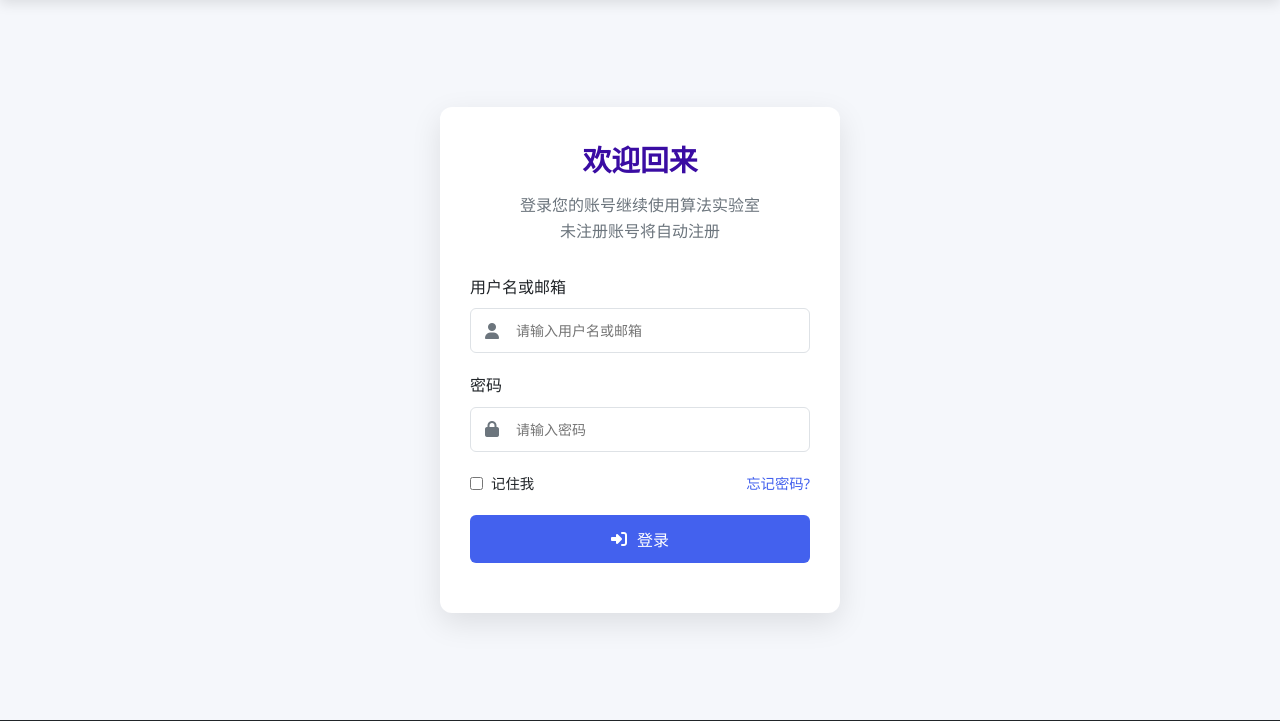
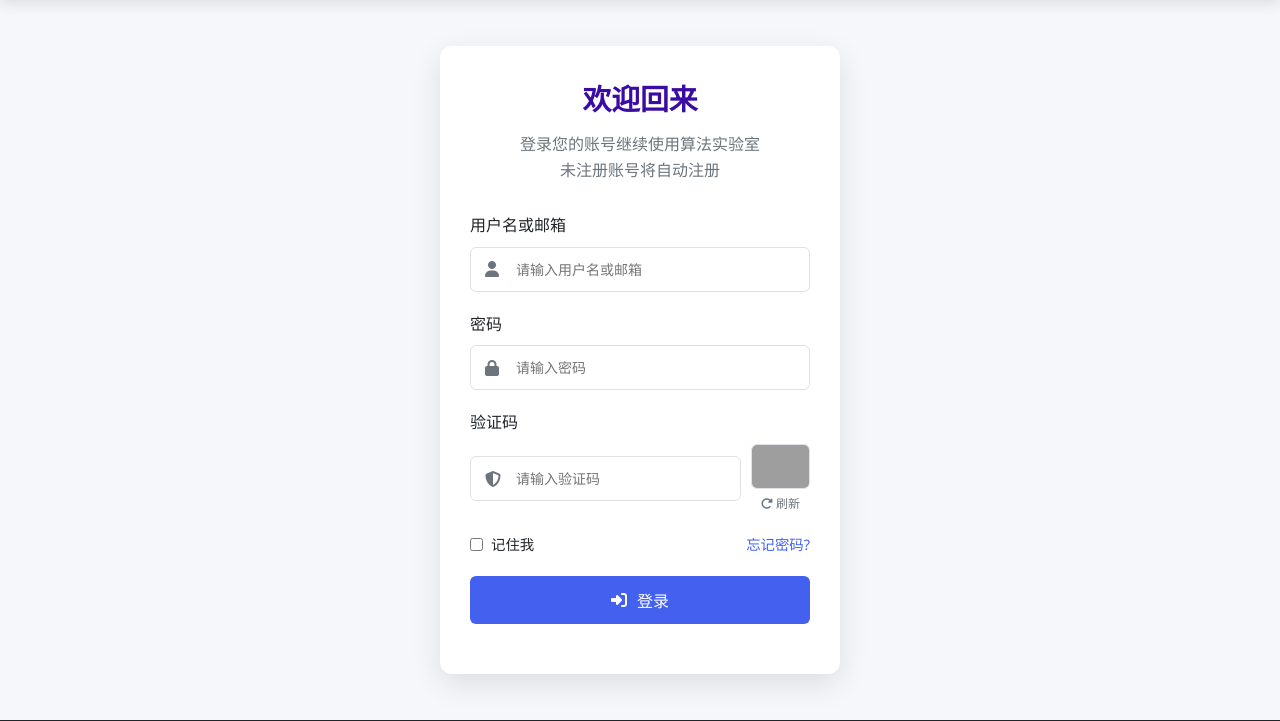
Before and after one commit to tanzhenjie-2025/oj-platform-based-on-django, a Django app: page /CheckObjectionApp/CheckObjection_login in a window 1280 px wide. Shown: the part 76-797 px from the top of the page. Run offline with Django 5.2, Linux system fonts and the light colour scheme; grey boxes are pictures that could not be loaded.

```diff
--- a/CheckObjection/settings.py
+++ b/CheckObjection/settings.py
@@ -27,7 +27,7 @@ DEBUG = False
 
 # ALLOWED_HOSTS = []
 # 加入 '127.0.0.1' 和 'localhost'，支持两种本地访问方式
-ALLOWED_HOSTS = ['127.0.0.1', 'localhost','6cdaf627.r8.cpolar.cn']
+ALLOWED_HOSTS = ['127.0.0.1', 'localhost','5b03eddf.r10.vip.cpolar.cn']
 
 # Application definition
 
--- a/CheckObjectionApp/code.py
+++ b/CheckObjectionApp/code.py
@@ -1,7 +1,7 @@
 import random
 from PIL import Image,ImageDraw,ImageFont,ImageFilter
 
-def check_code(width=120, height=30, char_length=5, font_file='kumo.ttf', font_size=28):
+def check_code(width=120, height=30, char_length=5, font_file='D:\python object\CheckObjection\CheckObjectionApp\Monaco.ttf', font_size=28):
     code = []
     img = Image.new(mode='RGB', size=(width, height), color=(255, 255, 255))
     draw = ImageDraw.Draw(img, mode='RGB')
--- a/CheckObjectionApp/templates/CheckObjection/CheckObjection_detail.html
+++ b/CheckObjectionApp/templates/CheckObjection/CheckObjection_detail.html
@@ -658,7 +658,7 @@ function solution() {
             62: `// {{ topic_content.title }}
 // 请在此编写你的解决方案
 
-public class Solution {
+public class Main {
     public static void main(String[] args) {
         // 你的代码在这里
     }
--- a/CheckObjectionApp/templates/CheckObjection/CheckObjection_login.html
+++ b/CheckObjectionApp/templates/CheckObjection/CheckObjection_login.html
@@ -76,6 +76,48 @@
             outline: none;
             border-color: var(--primary);
             box-shadow: 0 0 0 3px rgba(67, 97, 238, 0.15);
+        }
+
+        .captcha-container {
+            display: flex;
+            gap: 10px;
+            align-items: center;
+        }
+
+        .captcha-input {
+            flex: 1;
+        }
+
+        .captcha-display {
+            display: flex;
+            flex-direction: column;
+            align-items: center;
+            gap: 5px;
+        }
+
+        .captcha-image {
+            height: 45px;
+            border-radius: 6px;
+            border: 1px solid var(--border);
+            cursor: pointer;
+            transition: all 0.3s;
+        }
+
+        .captcha-image:hover {
+            transform: scale(1.05);
+            box-shadow: 0 5px 15px rgba(0, 0, 0, 0.1);
+        }
+
+        .captcha-refresh {
+            font-size: 0.75rem;
+            color: var(--gray);
+            text-align: center;
+            cursor: pointer;
+            transition: color 0.3s;
+        }
+
+        .captcha-refresh:hover {
+            color: var(--primary);
         }
 
         .remember-forgot {
@@ -225,6 +267,14 @@
                 align-items: flex-start;
                 gap: 10px;
             }
+
+            .captcha-container {
+                flex-direction: column;
+            }
+
+            .captcha-input {
+                width: 100%;
+            }
         }
     </style>
 {% endblock head %}
@@ -253,7 +303,22 @@
                     <div class="input-with-icon">
                         <i class="fas fa-lock input-icon"></i>
                         <input type="password" id="password" name="password" placeholder="请输入密码" required>
+                    </div>
+                </div>
 
+                <div class="form-group">
+                    <label for="captcha">验证码</label>
+                    <div class="captcha-container">
+                        <div class="input-with-icon captcha-input">
+                            <i class="fas fa-shield-alt input-icon"></i>
+                            <input type="text" id="captcha" name="captcha" placeholder="请输入验证码" required maxlength="6">
+                        </div>
+                        <div class="captcha-display">
+                            <img src="{% url 'CheckObjectionApp:image_code' %}" alt="captcha" class="captcha-image" id="captcha-image">
+                            <div class="captcha-refresh" id="refresh-captcha">
+                                <i class="fas fa-redo-alt"></i> 刷新
+                            </div>
+                        </div>
                     </div>
                 </div>
 
@@ -271,4 +336,24 @@
             </form>
         </div>
     </div>
+
+    <script>
+        document.addEventListener('DOMContentLoaded', function() {
+            const captchaImage = document.getElementById('captcha-image');
+            const refreshCaptcha = document.getElementById('refresh-captcha');
+
+            // 刷新验证码
+            function refreshCaptchaImage() {
+                const currentSrc = captchaImage.src;
+                const separator = currentSrc.includes('?') ? '&' : '?';
+                captchaImage.src = currentSrc + separator + 't=' + new Date().getTime();
+            }
+
+            // 点击图片刷新验证码
+            captchaImage.addEventListener('click', refreshCaptchaImage);
+
+            // 点击文字刷新验证码
+            refreshCaptcha.addEventListener('click', refreshCaptchaImage);
+        });
+    </script>
 {% endblock main %}
--- a/CheckObjectionApp/urls.py
+++ b/CheckObjectionApp/urls.py
@@ -7,47 +7,46 @@ app_name = 'CheckObjectionApp'
 
 from django.urls import path, include
 
-
 router = DefaultRouter()
 router.register(r'topics', views.TopicViewSet)
 router.register(r'testcases', views.TestCaseViewSet)
 
-
 urlpatterns = [
-# path('detail/proxy-submit-code', views.quick_judge_example, name='proxy_submit_code'),
-path('detail/proxy-submit-code/', JudgeCodeView.as_view(), name='proxy_submit_code'),
-path('api/', include(router.urls)),
-path('task-status/<str:task_id>/', TaskStatusView.as_view(), name='task_status'),
-path('submission', views.submission_list, name='submission_list'),
+    # path('detail/proxy-submit-code', views.quick_judge_example, name='proxy_submit_code'),
+    path('detail/proxy-submit-code/', JudgeCodeView.as_view(), name='proxy_submit_code'),
+    path('api/', include(router.urls)),
+    path('task-status/<str:task_id>/', TaskStatusView.as_view(), name='task_status'),
+    path('submission', views.submission_list, name='submission_list'),
     path('submission/<uuid:pk>/', views.submission_detail, name='submission_detail'),
 
-path('my_submission', views.my_submission_list, name='my_submission_list'),
+    path('my_submission', views.my_submission_list, name='my_submission_list'),
 
     path("index", views.index, name="CheckObjectionApp_index"),
-    path("base",views.base,name="CheckObjectionApp_base"),
-    path("detail/<topic_id>",views.detail,name="CheckObjectionApp_detail"),
-    path("design",views.design,name="CheckObjectionApp_design"),
-    path("show",views.submission_list,name="CheckObjectionApp_show"),
-    path("changeName",views.changeName,name="CheckObjectionApp_changeName"),
-    path('changePassword',views.changePassword,name="CheckObjectionApp_changePassword"),
+    path("base", views.base, name="CheckObjectionApp_base"),
+    path("detail/<topic_id>", views.detail, name="CheckObjectionApp_detail"),
+    path("design", views.design, name="CheckObjectionApp_design"),
+    path("show", views.submission_list, name="CheckObjectionApp_show"),
+    path("changeName", views.changeName, name="CheckObjectionApp_changeName"),
+    path('changePassword', views.changePassword, name="CheckObjectionApp_changePassword"),
 
-path('ranking/', views.ranking_view, name='ranking_page'),
-    # path('api/ranking/', views.ranking_view, name='ranking_api'),
+    path('ranking/', views.ranking_view, name='ranking_page'),
 
-    path("CheckObjection_login",views.CheckObjection_login,name="CheckObjectionApp_login"),
-    path("CheckObjection_logout",views.CheckObjection_logout,name="CheckObjectionApp_logout"),
-    path("CheckObjection_noPower",views.CheckObjection_noPower,name="CheckObjection_noPower"),
+    path('image_code',views.image_code,name='image_code'),
+
+    path("CheckObjection_login", views.CheckObjection_login, name="CheckObjectionApp_login"),
+    path("CheckObjection_logout", views.CheckObjection_logout, name="CheckObjectionApp_logout"),
+    path("CheckObjection_noPower", views.CheckObjection_noPower, name="CheckObjection_noPower"),
     path('CheckObjection_search', views.CheckObjection_search, name='CheckObjection_search'),
     path("CheckObjection_filter", views.CheckObjection_filter, name='CheckObjection_filter'),
     # path("get",views.topic_get.as_view(),name="CheckObjection_topic_get"),
     # path("get",views.topicModel_get.as_view({"get":"get"}), name="CheckObjection_get"),
-    path("t1",views.topicModel_get.as_view()),
-    path("t2",views.topicAPIGenericAPIView.as_view()),
-    path('get',views.topicAPIView.as_view(),name='CheckObjection_get'),
+    path("t1", views.topicModel_get.as_view()),
+    path("t2", views.topicAPIGenericAPIView.as_view()),
+    path('get', views.topicAPIView.as_view(), name='CheckObjection_get'),
     path('topic/', views.Topic.as_view(), name='topic-list'),
     path('topic/<int:pk>/', views.Topic.as_view(), name='topic-detail'),
-    path("get1",views.get1,name="CheckObjection_get1"),
-    path('s1',views.topicAPIView.as_view()),
+    path("get1", views.get1, name="CheckObjection_get1"),
+    path('s1', views.topicAPIView.as_view()),
     # path("CheckObjectionApp_pub", views.CheckObjectionApp_pub, name="CheckObjectionApp_pub"),
     # path("send_email_captcha", views.send_email_captcha, name="send_email_captcha"),
     # path("CheckObjectionApp_register", views.CheckObjectionApp_register, name="CheckObjectionApp_register"),
--- a/CheckObjectionApp/views.py
+++ b/CheckObjectionApp/views.py
@@ -16,6 +16,7 @@ from rest_framework.generics import GenericAPIView
 from rest_framework.response import Response
 from rest_framework.views import APIView
 
+from .code import check_code
 from .models import answer
 from .forms import LoginForm
 from .models import UserProfile
@@ -679,7 +680,6 @@ def ranking_view(request):
         solved_count=Count('topic_id', distinct=True)
     ).order_by('-solved_count')
 
-    print(user_rankings)
 
     # 构建排行榜数据
     rankings = []
@@ -694,6 +694,17 @@ def ranking_view(request):
         'rankings': rankings,
         'total_users': len(rankings)
     }
-    print(context)
 
     return render(request, 'CheckObjection/CheckObjection_ranking.html', context)
+
+
+from io import BytesIO
+
+def image_code(request):
+    "生成图片验证码"
+    #调用pillow函数，生成图片
+    img,code_string = check_code()
+    print(code_string)
+    stream = BytesIO()
+    img.save(stream, 'png')
+    return HttpResponse(stream.getvalue())
```
Also changed, not shown: CheckObjectionApp/templates/CheckObjection/CheckObjection_ranking.html (+62 -4 lines), CheckObjectionApp/Monaco.ttf (added).
